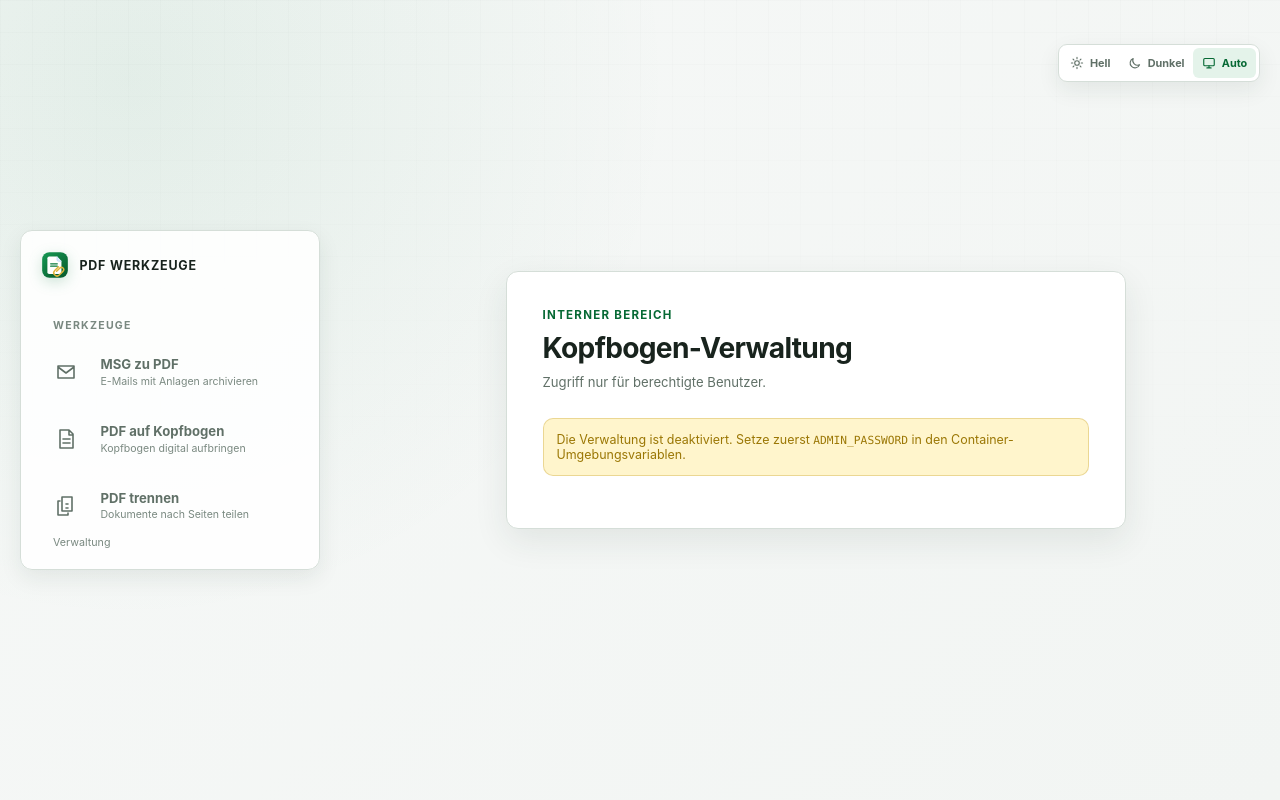
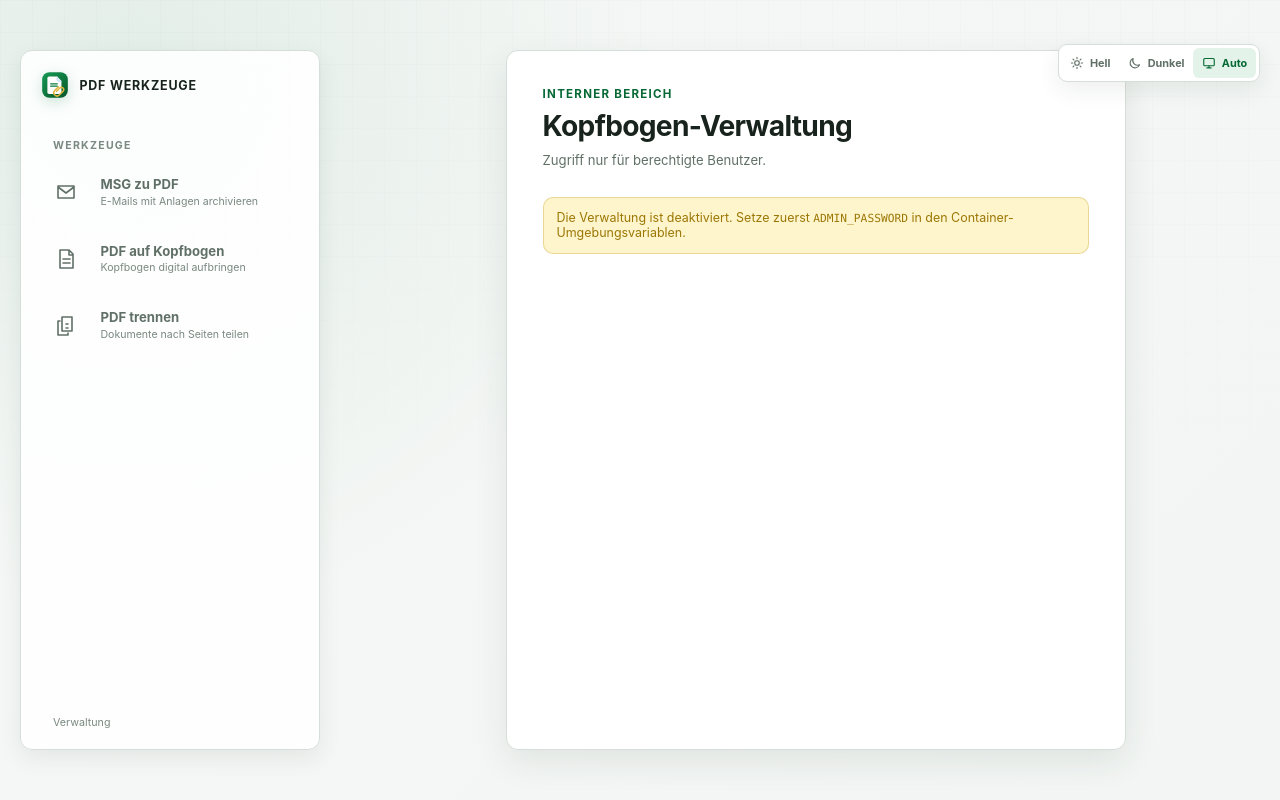
Before and after one commit to sandavdesigns/pdf-convert, a Flask app: page /verwaltung/kopfboegen/anmeldung in a window 1280 px wide. Run offline with Flask 3, Linux system fonts and the light colour scheme.

Commit message:
Match admin panels to tool height

```diff
--- a/app/templates/admin_letterheads.html
+++ b/app/templates/admin_letterheads.html
@@ -1,7 +1,7 @@
 {% extends "base.html" %}
 {% block title %}Kopfbögen verwalten · PDF Werkzeuge{% endblock %}
 {% block content %}
-  <section class="converter" aria-labelledby="admin-title">
+  <section class="converter tool-window" aria-labelledby="admin-title">
     <div class="panel-heading"><div><p class="step">Verwaltung</p><h1 id="admin-title">Kopfbögen</h1><p class="panel-description">PDF-Vorlagen zentral und dauerhaft für alle Benutzer hinterlegen.</p></div><form action="{{ url_for('web.admin_logout') }}" method="post"><input type="hidden" name="csrf_token" value="{{ csrf_token() }}"><button class="text-button" type="submit">Abmelden</button></form></div>
     <form action="{{ url_for('web.admin_add_letterhead') }}" method="post" enctype="multipart/form-data" class="admin-upload">
       <input type="hidden" name="csrf_token" value="{{ csrf_token() }}">
--- a/app/templates/admin_login.html
+++ b/app/templates/admin_login.html
@@ -1,7 +1,7 @@
 {% extends "base.html" %}
 {% block title %}Verwaltung · PDF Werkzeuge{% endblock %}
 {% block content %}
-  <section class="converter narrow" aria-labelledby="admin-login-title">
+  <section class="converter tool-window narrow" aria-labelledby="admin-login-title">
     <div class="panel-heading"><div><p class="step">Interner Bereich</p><h1 id="admin-login-title">Kopfbogen-Verwaltung</h1><p class="panel-description">Zugriff nur für berechtigte Benutzer.</p></div></div>
     {% if configured %}
       <form method="post" class="admin-form">
```
